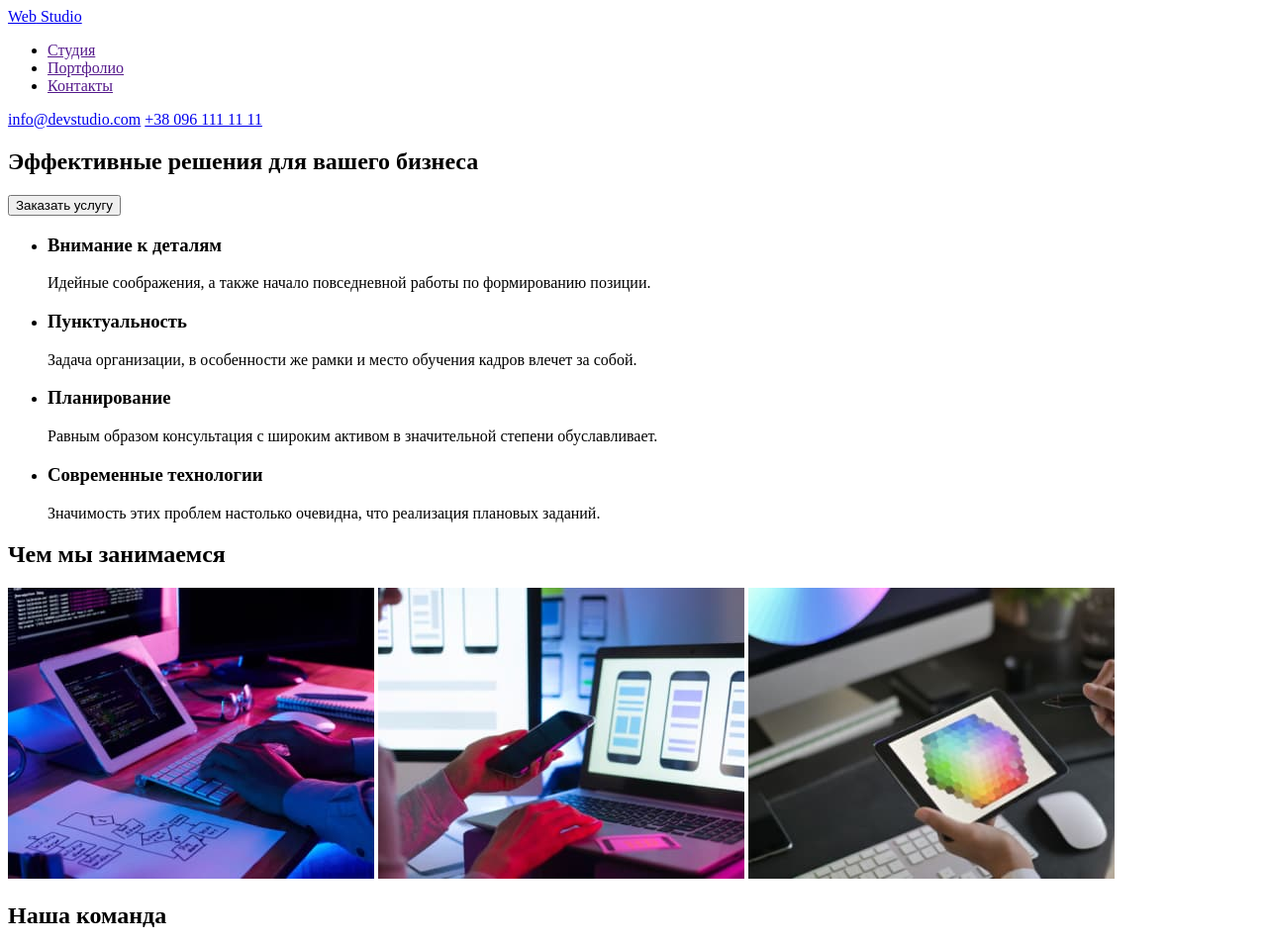
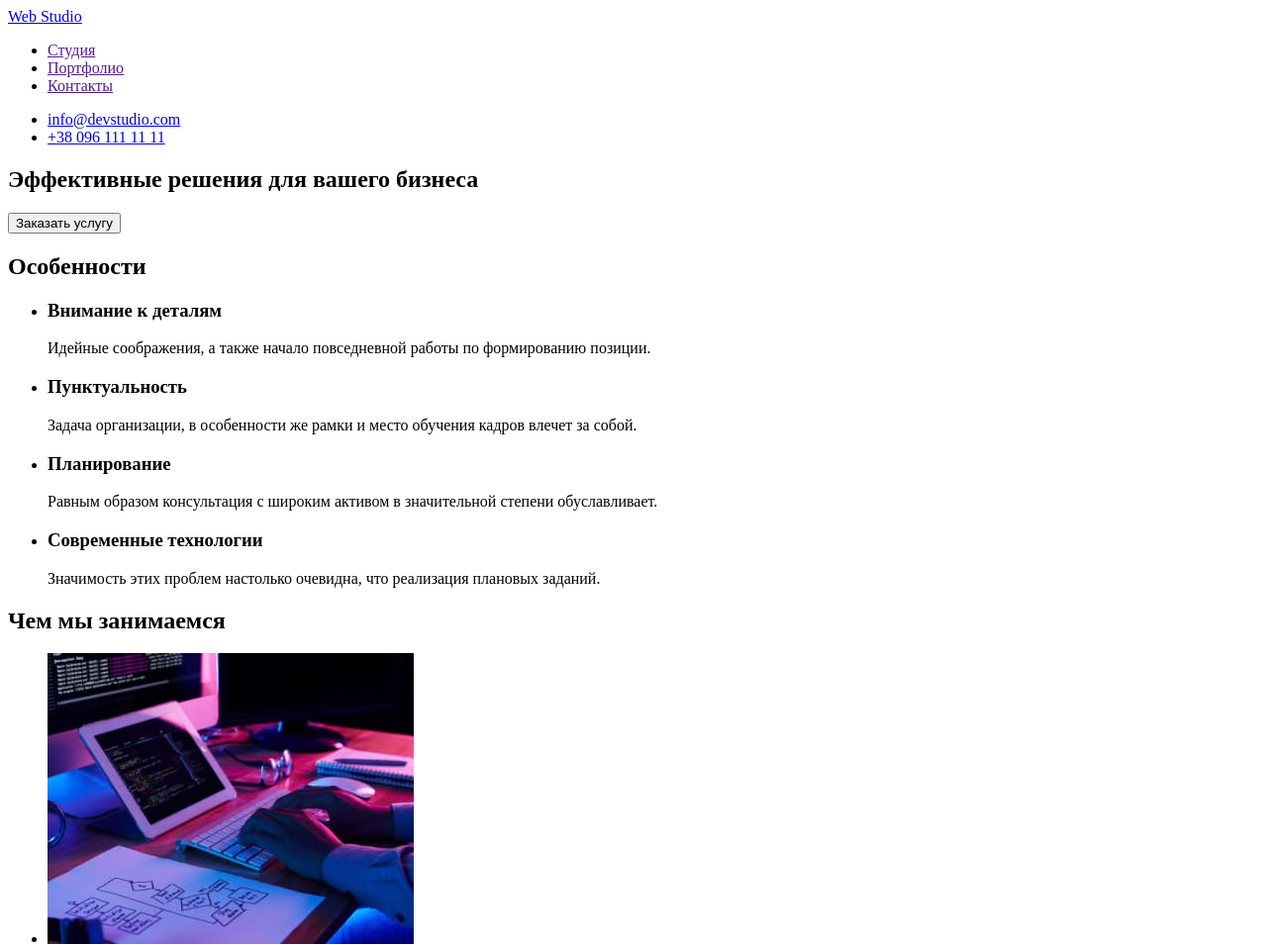
Before and after one commit to meretska-sofiia/goit-markup-hw-01, a plain HTML site: page index.html in a window 1280 px wide. Shown: the top 955 px of the page at 99% size. Drawn offline with Linux system fonts and the light colour scheme.

Commit message:
Внес изменения после проверки ментора

```diff
--- a/index.html
+++ b/index.html
@@ -18,9 +18,11 @@
         <li><a href="">Контакты</a></li>
     </ul>
 </nav>
+<ul>
+    <li><a href="mailto:info@devstudio.com">info@devstudio.com</a></li>
+    <li><a href="tel:+380961111111">+38 096 111 11 11</a></li>
+</ul>
 
-    <a href="mailto:info@devstudio.com">info@devstudio.com</a>
-    <a href="tel:+380961111111">+38 096 111 11 11</a>
 
     </header>
     <main>
@@ -29,10 +31,11 @@
             <h1>
                 Эффективные решения для вашего бизнеса
             </h1>
-            <input type="button" value="Заказать услугу">
+            <button type="button">Заказать услугу</button>
         </section>
         <!-- Особенности -->
         <section>
+            <h2>Особенности</h2>
             <ul>
                 <li>
                     <h3>Внимание к деталям</h3>
@@ -55,9 +58,11 @@
         <!--Чем мы занимаемся-->
         <section>
             <h2>Чем мы занимаемся</h2>
-            <img src="./images/img-1.jpg" alt="Человек печатает на клавиатуре" width="370" height="294">
-            <img src="./images/img-2.jpg" alt="Человек держит смартфон в руке" width="370" height="294">
-            <img src="./images/img-3.jpg" alt="Человек держит планшет в руке" width="370" height="294">
+            <ul>
+                <li><img src="./images/img-1.jpg" alt="Человек печатает на клавиатуре" width="370" height="294"></li>
+                <li><img src="./images/img-2.jpg" alt="Человек держит смартфон в руке" width="370" height="294"></li>
+                <li><img src="./images/img-3.jpg" alt="Человек держит планшет в руке" width="370" height="294"></li>
+            </ul>
         </section>
         <!--Наша команда-->
         <section>
@@ -88,11 +93,13 @@
     </main>
     <footer>
         <a href="./index.html"> <span>Web</span> Studio </a>
-     <address>
-        г. Киев, пр-т Леси Украинки, 26 <br>
-        <a href="mailto:info@example.com">info@example.com</a> <br>
-        <a href="tel:+380991111111">+38 099 111 11 11</a>
-     </address>
+        <address>
+        <ul>
+            <li> <a href="https://goo.gl/maps/piqngm7oDQpEDh6u6" target="_blank" rel="noopener nofollow noreferrer"> г. Киев, пр-т Леси Украинки, 26</a> </li>
+            <li> <a href="mailto:info@example.com">info@example.com</a> </li>
+            <li> <a href="tel:+380991111111">+38 099 111 11 11></a></li>
+        </ul>
+        </address>
 
     </footer>
 </body>
```
